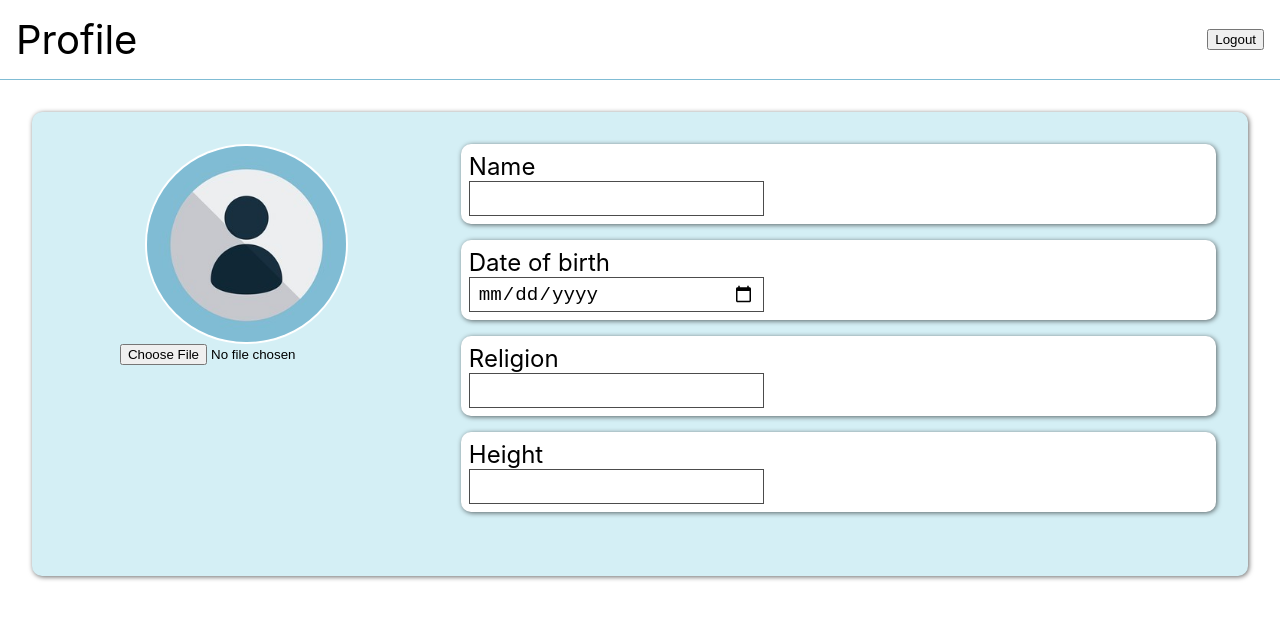
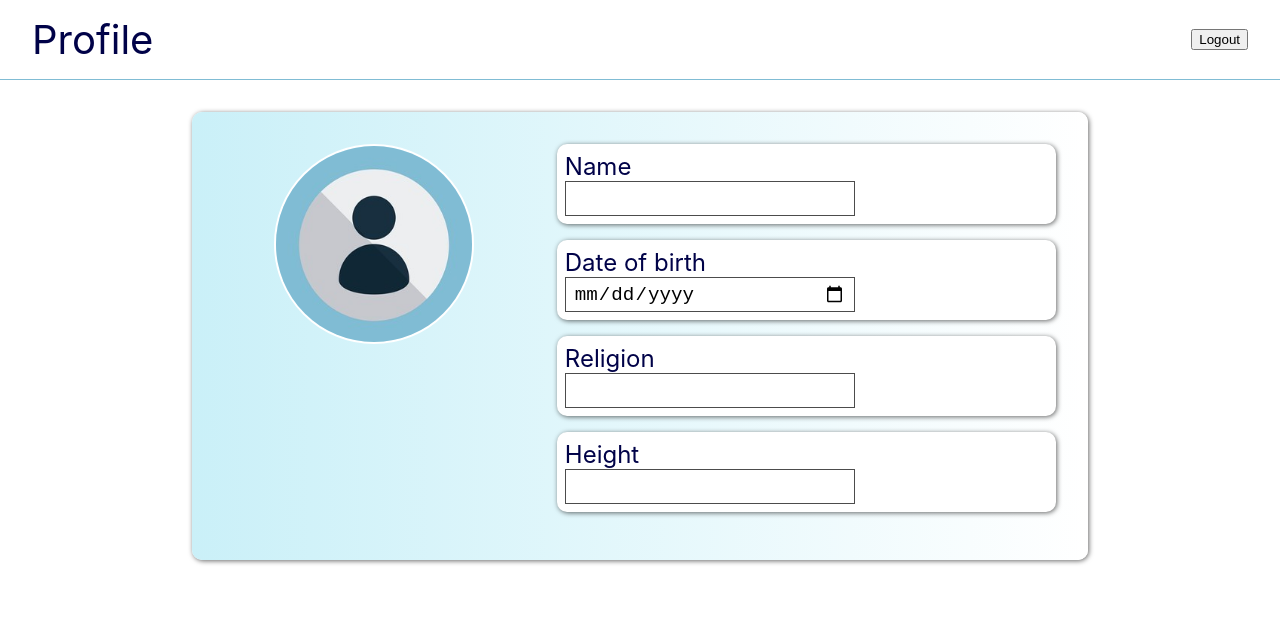
Before and after one commit to Utkarsh-190/sample-app, a React (Create React App) app: page / in a window 1280 px wide. Both pictures are taken after a click on the button "Login". Shown: the top 618 px of the page. Built offline with nearby package versions, Linux system fonts and the light colour scheme.

Commit message:
write logic to display image after selecting

```diff
--- a/src/components/app/Body.js
+++ b/src/components/app/Body.js
@@ -1,20 +1,21 @@
-import { useState } from "react";
+import { useState, useRef } from "react";
 import classes from "./Body.module.css";
 import Input from "./Input";
 import defaultProfileImage from "../../public/defaultProfileImage.jpg";
 
 const Body = (props) => {
   const inputTypes = ["Name", "Date of birth", "Religion", "Height"];
+  let [profileImage, setProfileImage] = useState(defaultProfileImage);
+  let inputImageRef = useRef(null);
 
   const logoutHandler = () => {
     props.onClick(false);
   };
 
-  let [profileImage, setProfileImage] = useState(null);
-
   const onFileChange = (event) => {
-    console.log(event);
-    // setProfileImage(event.target))
+    let uploadedImage = event.target.files[0];
+    let imageURL = URL.createObjectURL(uploadedImage);
+    setProfileImage(imageURL);
   };
 
   return (
@@ -26,13 +27,17 @@ const Body = (props) => {
 
       <div className={`${classes.body} ${classes.card}`}>
         <div className={classes.image}>
-          <img src={defaultProfileImage} alt="profile image" />
-          <input type="file" onChange={onFileChange} />
+          <input ref={inputImageRef} type="file" onChange={onFileChange} />
+          <img
+            onClick={() => inputImageRef.current.click()}
+            src={profileImage}
+            alt="profile image"
+          />
         </div>
 
         <div className={classes.details}>
           {inputTypes.map((input) => {
-            return <Input input={input} />;
+            return <Input key={input} input={input} />;
           })}
         </div>
       </div>
--- a/src/components/app/Body.module.css
+++ b/src/components/app/Body.module.css
@@ -4,15 +4,18 @@
 }
 
 .bodyPage {
+  height: 100vh;
   box-sizing: border-box;
-  height: 100vh;
+  color: #000248;
   display: flex;
   flex-direction: column;
+  align-items: center;
 }
 
 .navbar {
   height: 10%;
-  padding: 0 1rem;
+  width: 100%;
+  padding: 0 2rem;
   border-bottom: 1px solid #80bcd4;
   display: flex;
   justify-content: space-between;
@@ -25,9 +28,10 @@
 
 .body {
   height: auto;
+  width: 70%;
   margin: 2rem;
   padding: 1rem;
-  background: #d4eff5;
+  background: linear-gradient(90deg, #caf0f8 0%, #ffffff 100%);
   display: flex;
   justify-content: space-between;
 }
@@ -45,12 +49,19 @@
 }
 
 .image > img {
+  height: 200px;
+  width: 200px;
   border: 2px solid white;
   border-radius: 50%;
+  cursor: pointer;
 }
 
-.image > * {
-  height: 200px;
+.image > img:hover {
+  opacity: 0.8;
+}
+
+.image > input {
+  display: none;
 }
 
 .details {
--- a/src/components/app/Input.module.css
+++ b/src/components/app/Input.module.css
@@ -1,5 +1,6 @@
 .input {
   height: 5rem;
+  /* width: ; ------------------ TODO : DO THIS FIRST*/
   margin-bottom: 1rem;
   padding: 0.5rem;
   background: white;
@@ -11,7 +12,7 @@
 }
 
 .input > input {
-  width: 40%;
+  width: 60%;
   height: inherit;
   padding: 0 0.5rem;
   /* border-radius: 10px; */
@@ -20,7 +21,7 @@
 }
 
 .input > input:focus {
-  outline-color: #80bcd4;
+  outline-color: #49dbf5;
 }
 
 .card {
```
